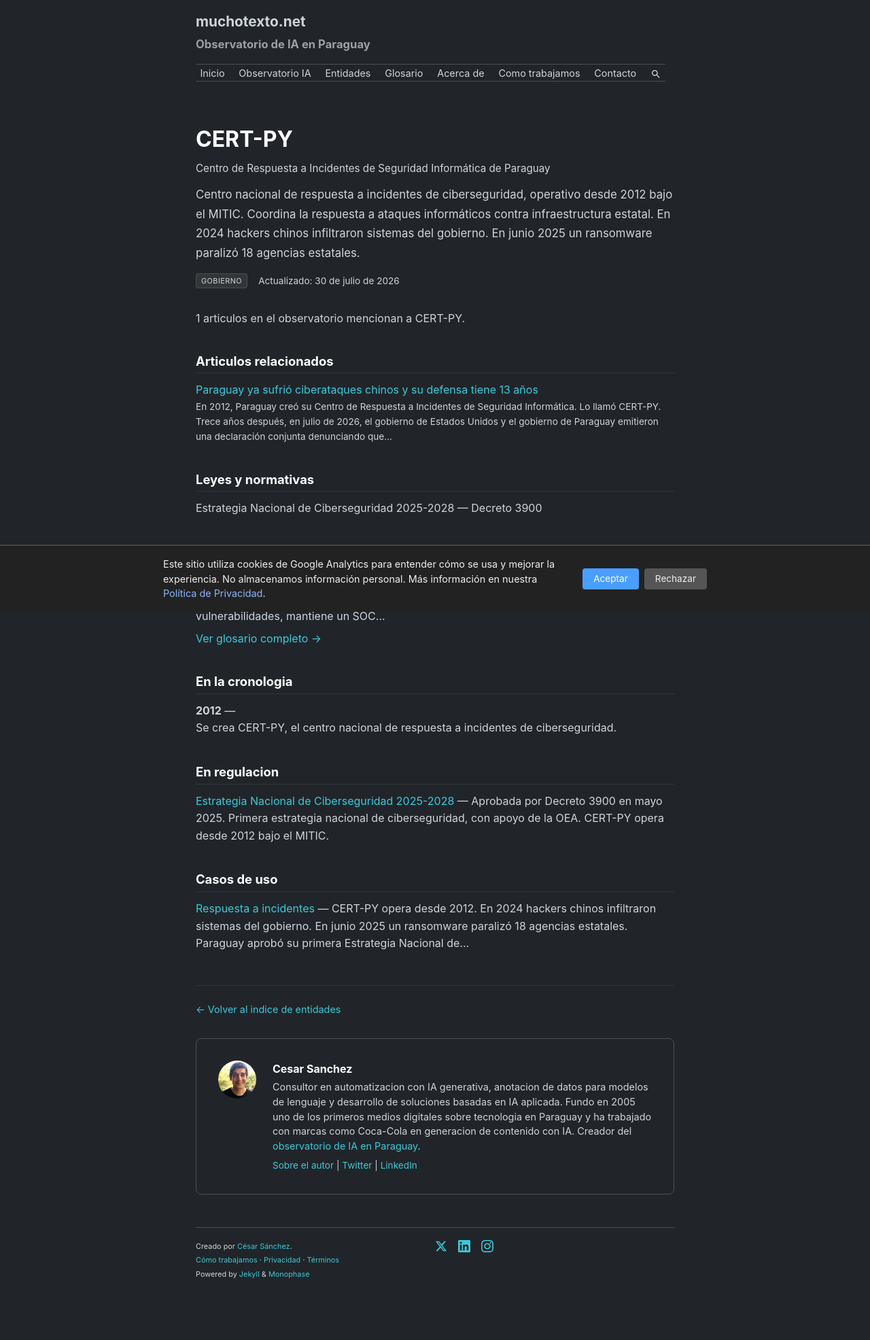
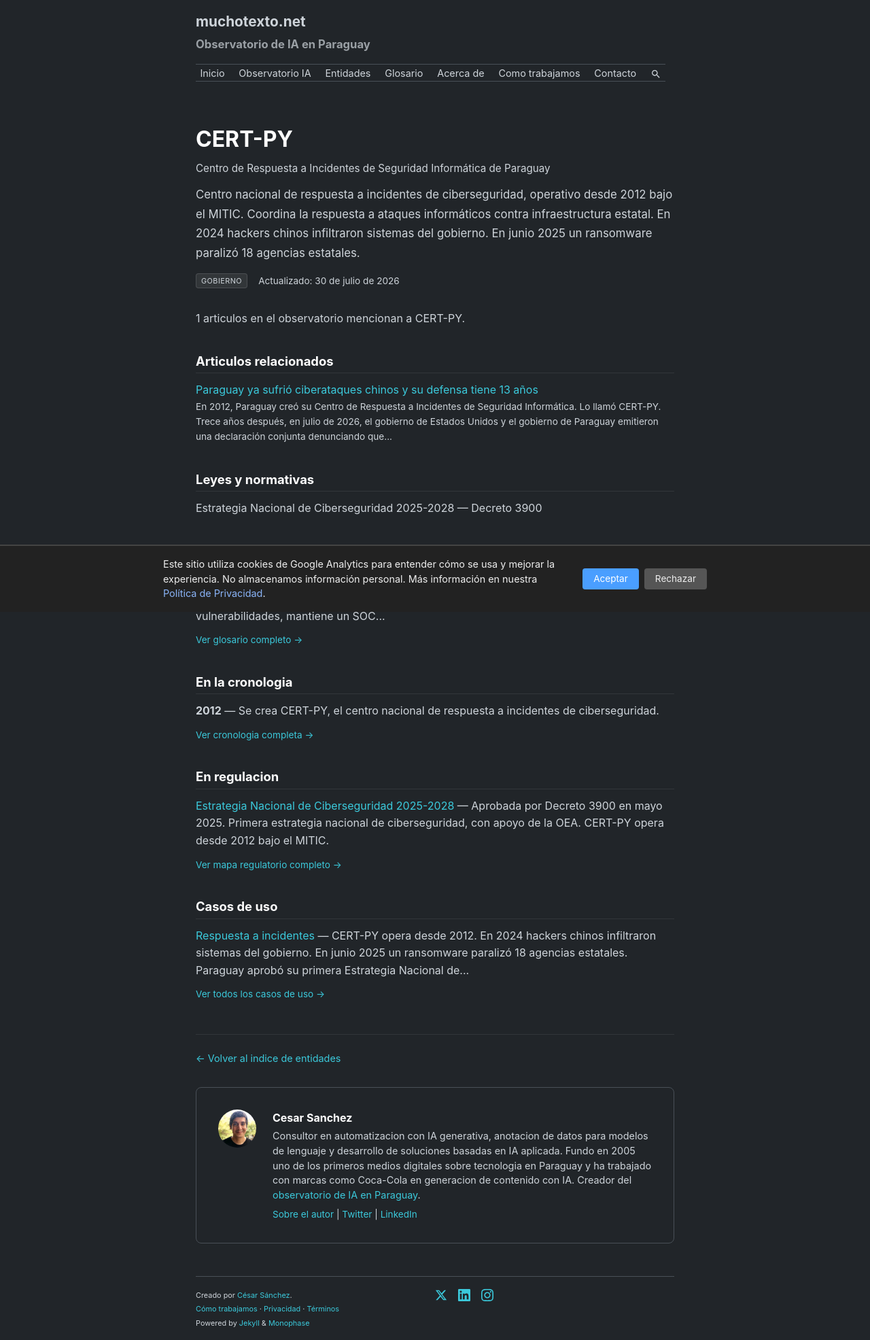
Before and after one commit to miravosqueinteresante/muchotexto.net, a Jekyll site: the page built from entidades/cert-py.markdown, in a window 1280 px wide. Shown: the whole page at 68% size. Built offline with Jekyll 4.4.1, drawn with Linux system fonts in a browser that asks for light colours; before the commit the page ends 1899 px from its top, so only the background shows below that.

Commit message:
Fix cronologia: links a articulos en cada entrada + 'Ver mas' en todas las secciones del observatorio

```diff
--- a/_layouts/entidad.html
+++ b/_layouts/entidad.html
@@ -78,10 +78,13 @@
     <ul class="entity-timeline-list">
       {% for item in page.obs_cronologia %}
       <li>
-        <strong>{{ item.label }}</strong> &mdash; {{ item.context | markdownify }}
+        <strong>{{ item.label }}</strong> &mdash;
+        {% if item.url and item.url != '/cronologia/' %}<a href="{{ item.url }}">{{ item.context }}</a>
+        {% else %}{{ item.context }}{% endif %}
       </li>
       {% endfor %}
     </ul>
+    <p class="entity-section-more"><a href="/cronologia/">Ver cronologia completa &rarr;</a></p>
   </section>
   {% endif %}
 
@@ -95,6 +98,7 @@
       </li>
       {% endfor %}
     </ul>
+    <p class="entity-section-more"><a href="/directorio/">Ver directorio completo &rarr;</a></p>
   </section>
   {% endif %}
 
@@ -108,6 +112,7 @@
       </li>
       {% endfor %}
     </ul>
+    <p class="entity-section-more"><a href="/regulacion/">Ver mapa regulatorio completo &rarr;</a></p>
   </section>
   {% endif %}
 
@@ -121,6 +126,7 @@
       </li>
       {% endfor %}
     </ul>
+    <p class="entity-section-more"><a href="/casos-de-uso/">Ver todos los casos de uso &rarr;</a></p>
   </section>
   {% endif %}
 
--- a/_sass/monophase/_layout.scss
+++ b/_sass/monophase/_layout.scss
@@ -700,6 +700,11 @@
   font-size: 0.9em;
 }
 
+.entity-section-more {
+  margin-top: 0.75rem;
+  font-size: 0.85em;
+}
+
 /* ── Entity grid (landing page) ────────────────────────────────────── */
 
 .entity-grid {
```
